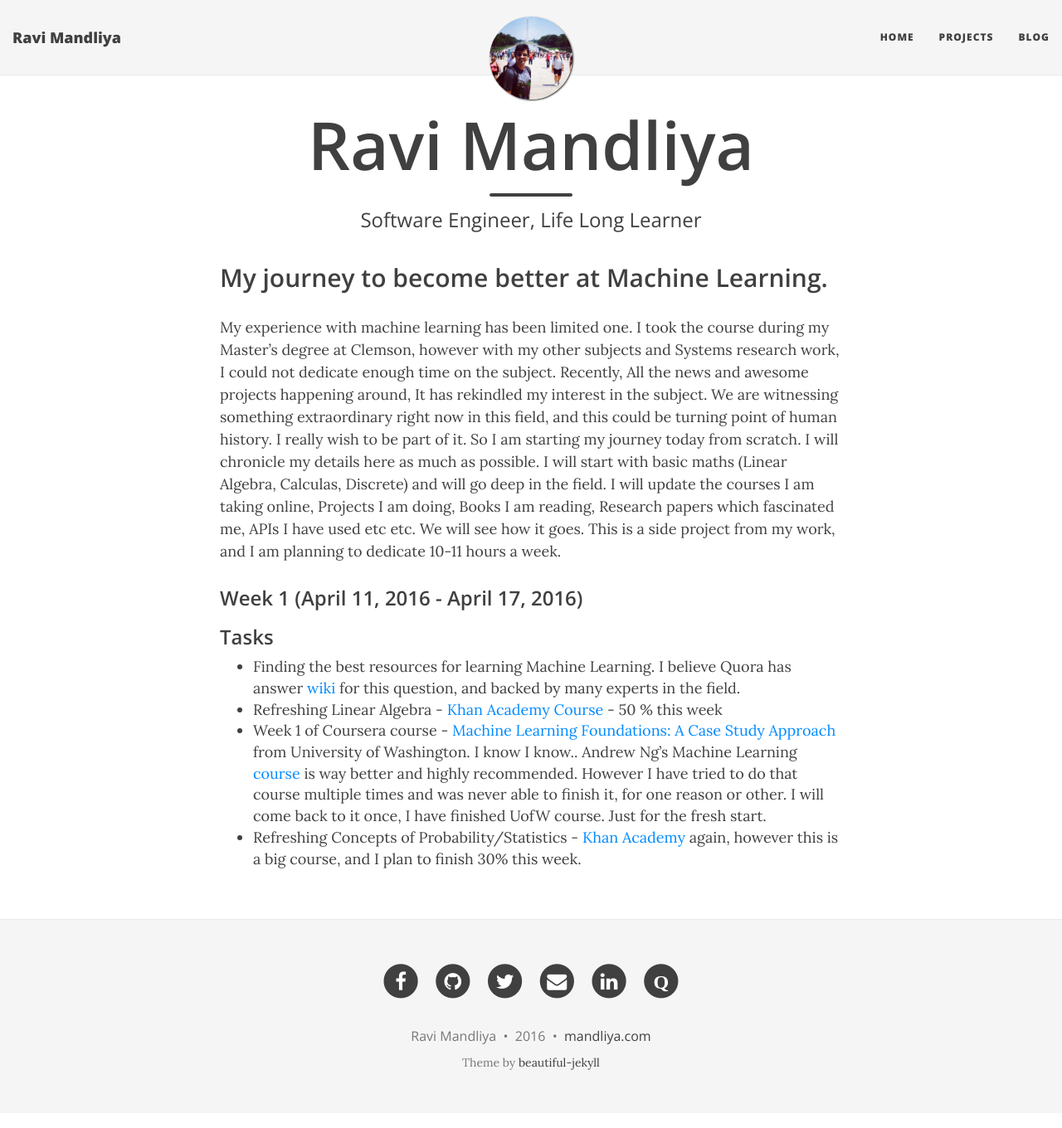
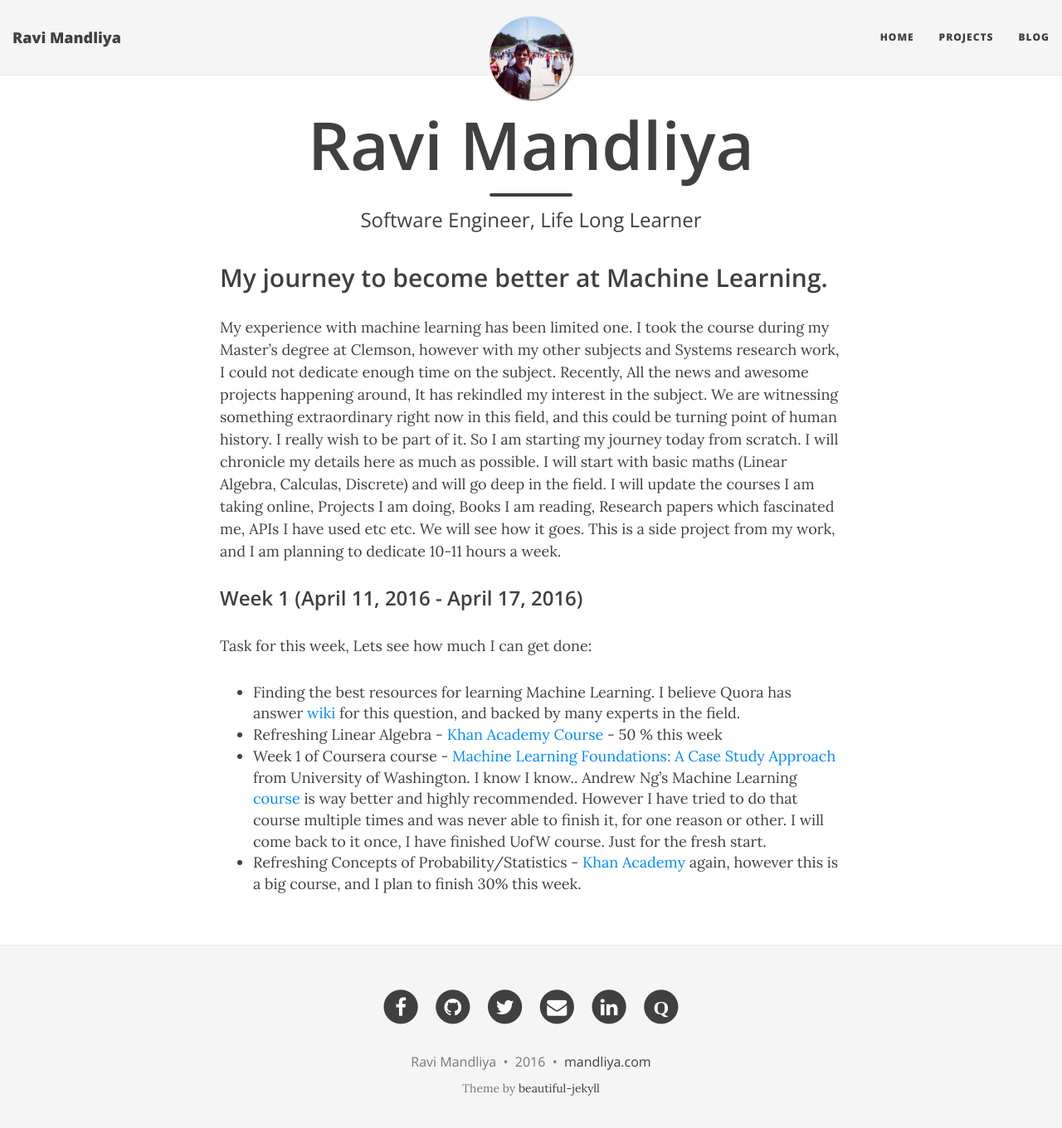
Before and after one commit to mandliya/mandliya.github.io.back, a Jekyll site: the page built from ml-journey.md, in a window 1280 px wide and 1373 px high. Shown: the top 1360 px of the window at 83% size. Built offline with Jekyll 4.4.1, drawn with Linux system fonts in a browser that asks for light colours; nearby versions of some CDN libraries.

Commit message:
Update ml-journey.md

```diff
--- a/ml-journey.md
+++ b/ml-journey.md
@@ -13,7 +13,7 @@ I will chronicle my details here as much as possible. I will start with basic ma
 Books I am reading, Research papers which fascinated me, APIs I have used etc etc. We will see how it goes. This is a side project from my work, and I am planning to dedicate 10-11 hours a week.
 
 ### Week 1 (April 11, 2016 - April 17, 2016)
-### Tasks
+Task for this week, Lets see how much I can get done:
 - Finding the best resources for learning Machine Learning. I believe Quora has answer [wiki](https://www.quora.com/How-do-I-learn-machine-learning-1) for this question, and backed by many experts in the field.
 - Refreshing Linear Algebra - [Khan Academy Course](https://www.khanacademy.org/math/linear-algebra) - 50 % this week
 - Week 1 of Coursera course - [Machine Learning Foundations: A Case Study Approach](https://www.coursera.org/learn/ml-foundations) from University
```
